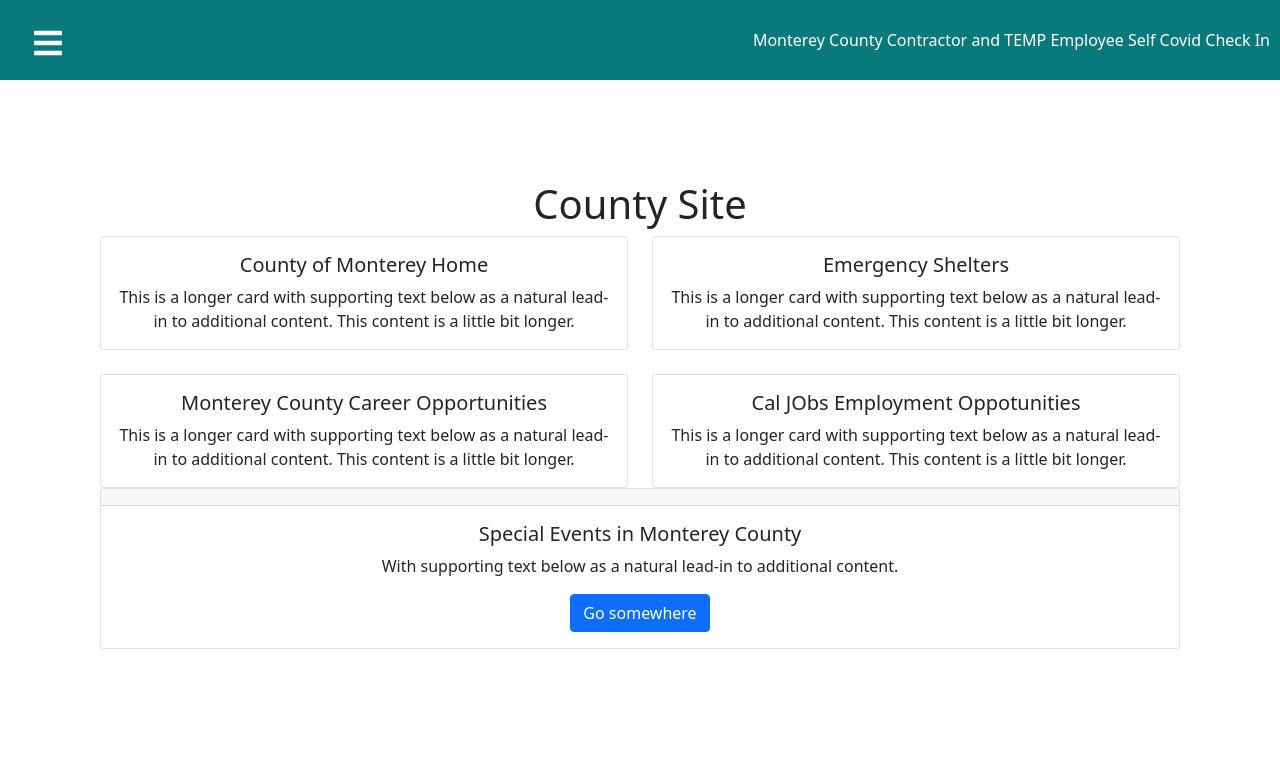
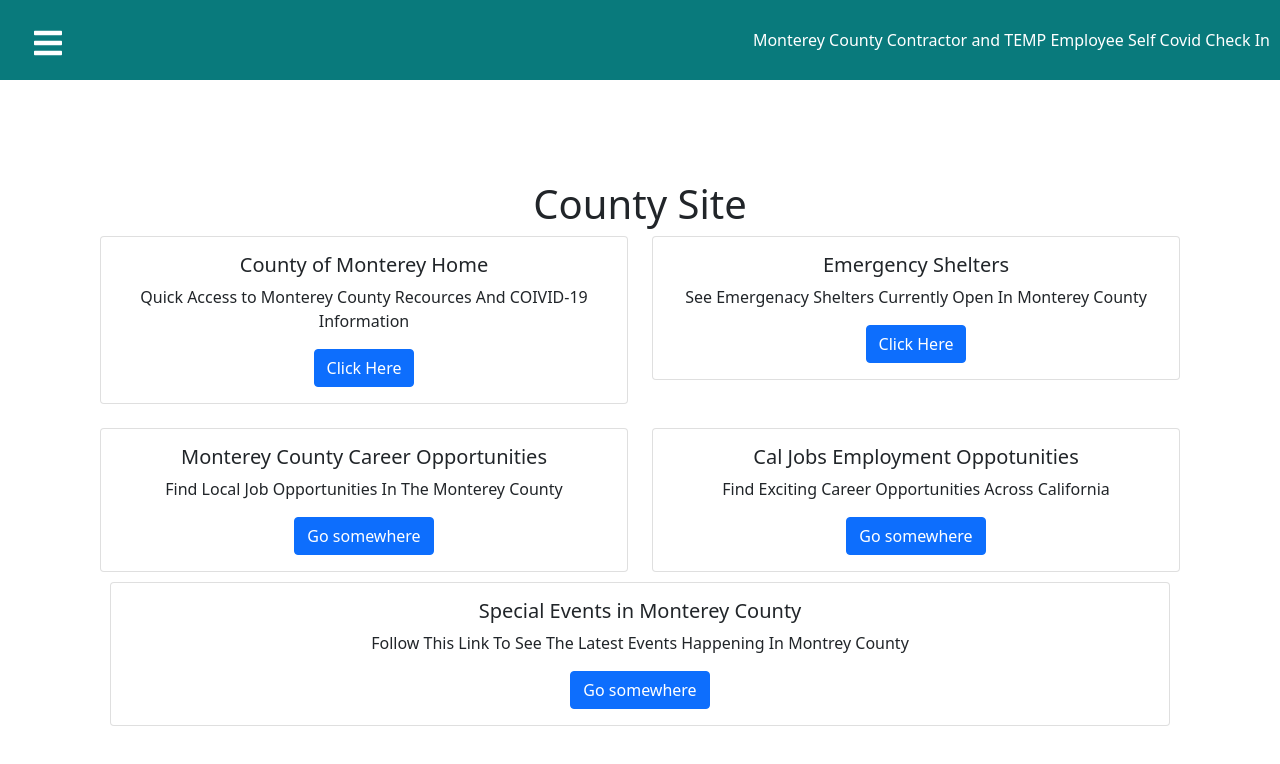
Before and after one commit to christianlMaldonado/tempCovidLogin, a React (Create React App) app in the folder login/: page /CountySite in a window 1280 px wide. Shown: the top 764 px of the page. Built offline with nearby package versions, Linux system fonts and the light colour scheme.

Commit message:
Edited the County Sites Page

```diff
--- a/login/src/Pages/CountySite.css
+++ b/login/src/Pages/CountySite.css
@@ -3,3 +3,7 @@
   padding: 50px;
   margin: 50px;
 }
+
+.special {
+  margin: 10px;
+}
--- a/login/src/Pages/CountySite.jsx
+++ b/login/src/Pages/CountySite.jsx
@@ -7,34 +7,6 @@
     <div className='countySiteBody'>
 
       <h1> County Site </h1>
-{/*
-      <a href="https://www.co.monterey.ca.us/home" rel="noreferrer">
-        <b> County of Monterey Home </b>
-      </a>
-
-      <br />
-
-      <a href="https://arcg.is/Hfefy" rel="noreferrer">
-        <b> Emergency Shelters </b>
-      </a>
-
-      <br />
-
-      <a href="https://www.governmentjobs.com/careers/montereycounty" rel="noreferrer">
-        <b> Monterey County Career Opportunities </b>
-      </a>
-
-      <br />
-
-      <a href="https://www.caljobs.ca.gov/vosnet/Default.aspx" rel="noreferrer">
-        <b> Cal Jobs Emploment Opportunities </b>
-      </a>
-
-      <br />
-
-      <a href="http://montereyco.maps.arcgis.com/apps/Shortlist/index.html?appid=d24344d65e7443889cf6cae29f95bd75" rel="noreferrer">
-        <b> Special Events In Monterey County </b>
-      </a> */}
 
       <Row xs={1} md={2} className="g-4">
 
@@ -43,9 +15,9 @@
             <Card.Body>
               <Card.Title>County of Monterey Home</Card.Title>
               <Card.Text>
-                This is a longer card with supporting text below as a natural
-                lead-in to additional content. This content is a little bit longer.
+                Quick Access to Monterey County Recources And COIVID-19 Information
               </Card.Text>
+              <Button href="https://www.co.monterey.ca.us/home" variant="primary">Click Here</Button>
             </Card.Body>
           </Card>
         </Col>
@@ -54,9 +26,9 @@
             <Card.Body>
               <Card.Title>Emergency Shelters</Card.Title>
               <Card.Text>
-                This is a longer card with supporting text below as a natural
-                lead-in to additional content. This content is a little bit longer.
+                See Emergenacy Shelters Currently Open In Monterey County
               </Card.Text>
+              <Button href="https://arcg.is/Hfefy" variant="primary">Click Here</Button>
             </Card.Body>
           </Card>
         </Col>
@@ -66,35 +38,32 @@
             <Card.Body>
               <Card.Title>Monterey County Career Opportunities</Card.Title>
               <Card.Text>
-                This is a longer card with supporting text below as a natural
-                lead-in to additional content. This content is a little bit longer.
+                Find Local Job Opportunities In The Monterey County
               </Card.Text>
+              <Button href="https://www.governmentjobs.com/careers/montereycounty" variant="primary">Go somewhere</Button>
             </Card.Body>
           </Card>
         </Col>
         <Col>
           <Card>
             <Card.Body>
-              <Card.Title>Cal JObs Employment Oppotunities</Card.Title>
+              <Card.Title>Cal Jobs Employment Oppotunities</Card.Title>
               <Card.Text>
-                This is a longer card with supporting text below as a natural
-                lead-in to additional content. This content is a little bit longer.
+                Find Exciting Career Opportunities Across California
               </Card.Text>
+              <Button href="https://www.caljobs.ca.gov/vosnet/Default.aspx" variant="primary">Go somewhere</Button>
             </Card.Body>
           </Card>
         </Col>
       </Row>
 
-      <Card>
-        <Card.Header>
-
-        </Card.Header>
+     <Card className="special">
         <Card.Body>
-          <Card.Title>Special Events in Monterey County </Card.Title>
+          <Card.Title>Special Events in Monterey County</Card.Title>
           <Card.Text>
-            With supporting text below as a natural lead-in to additional content.
+            Follow This Link To See The Latest Events Happening In Montrey County
           </Card.Text>
-          <Button href="/" variant="primary">Go somewhere</Button>
+          <Button href="http://montereyco.maps.arcgis.com/apps/Shortlist/index.html?appid=d24344d65e7443889cf6cae29f95bd75" variant="primary">Go somewhere</Button>
         </Card.Body>
       </Card>
 
```
